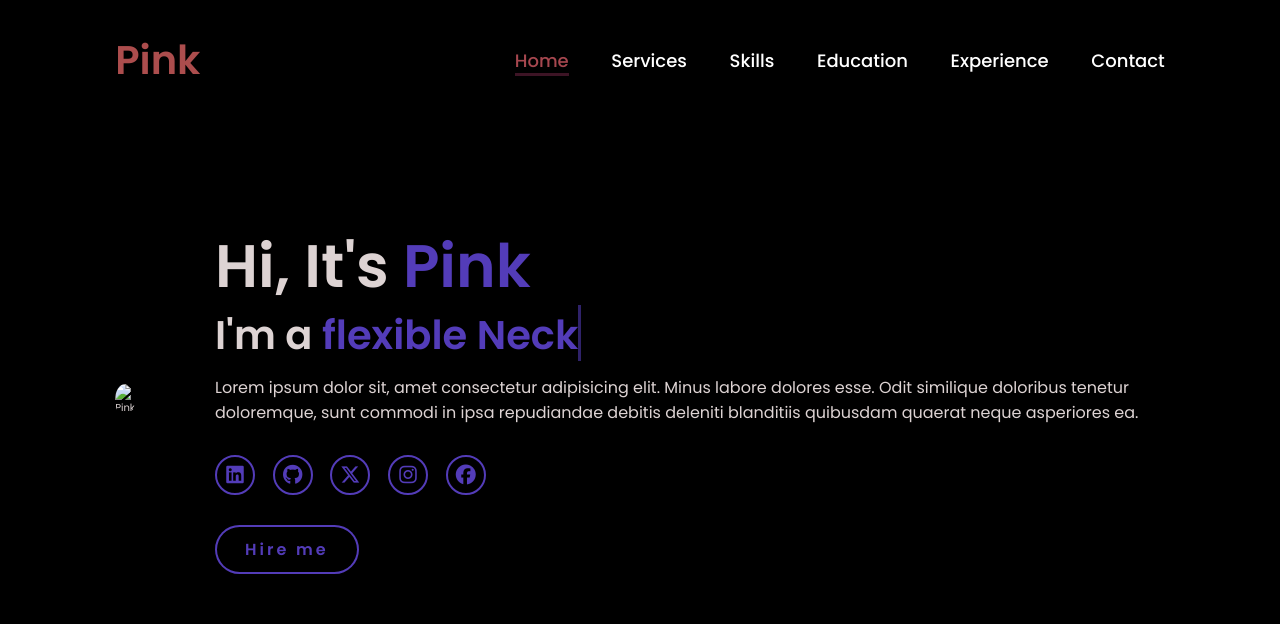
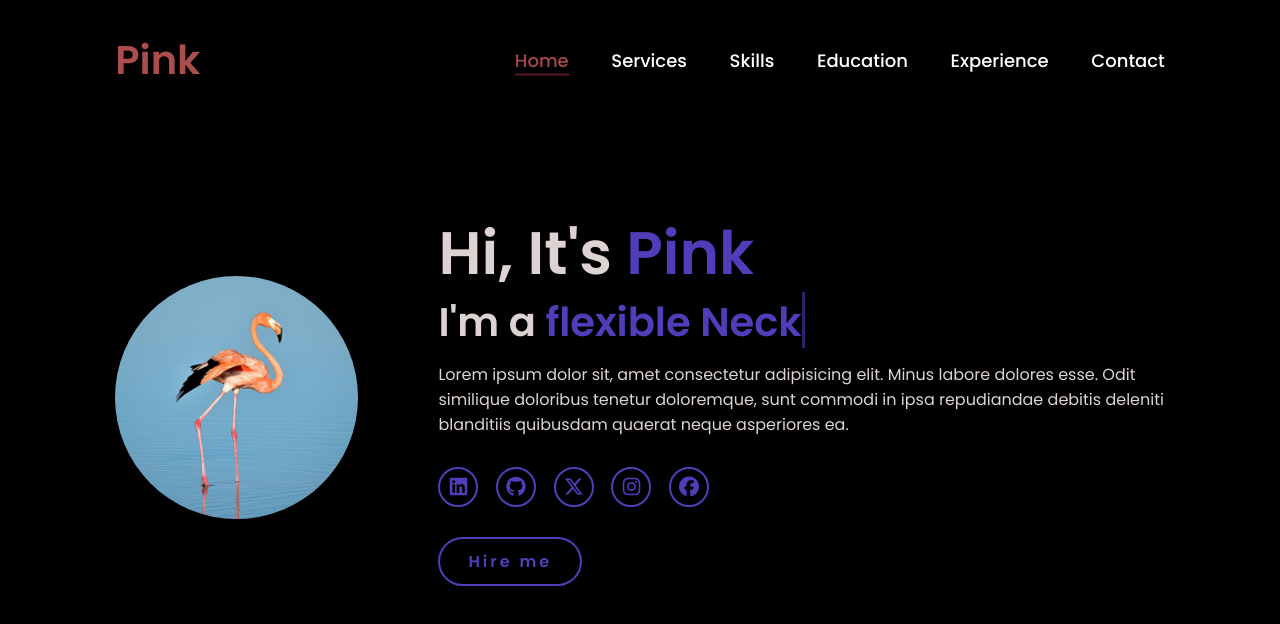
Before and after one commit to Asta1234567/My-portofolio, a plain HTML site: page index.html in a window 1280 px wide. Drawn offline with Linux system fonts and the light colour scheme; the site is published under a folder, as on GitHub Pages, so addresses that start at the root find nothing.

Commit message:
Update index.html

```diff
--- a/index.html
+++ b/index.html
@@ -25,7 +25,7 @@
     </header>
     <section class="home">
       <div class="home-img">
-        <img src="/images/flamingo.png" alt="Pink" />
+        <img src="images/flamingo.png" alt="Pink" />
       </div>
       <div class="home-content">
         <h1>Hi, It's <span>Pink</span></h1>
```
